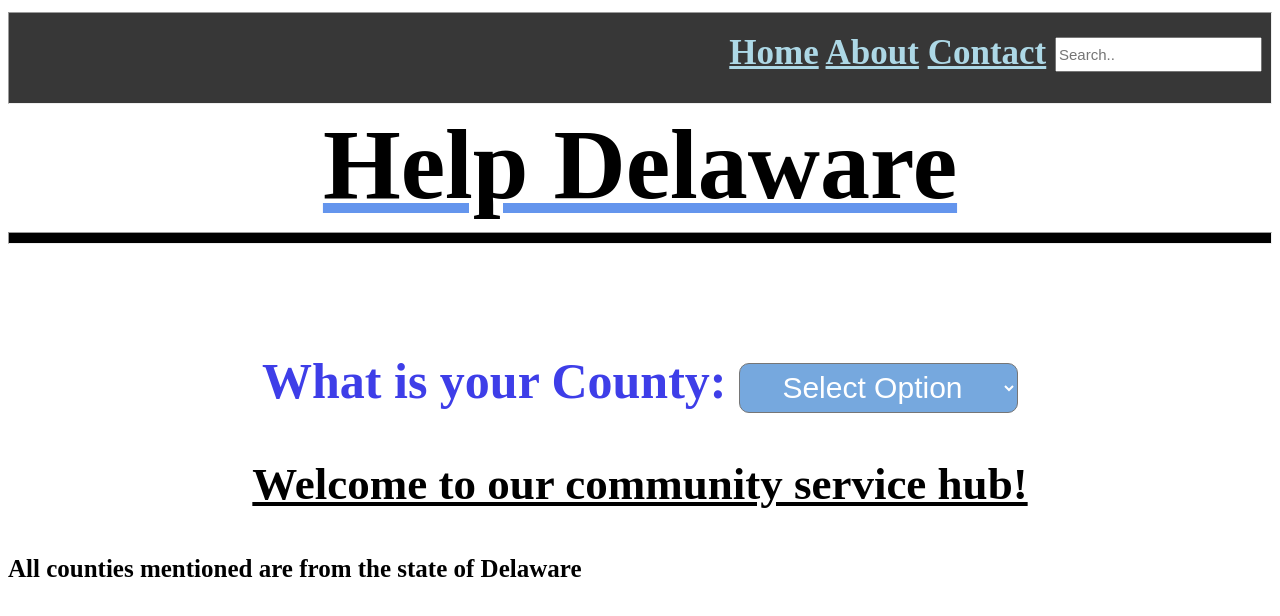
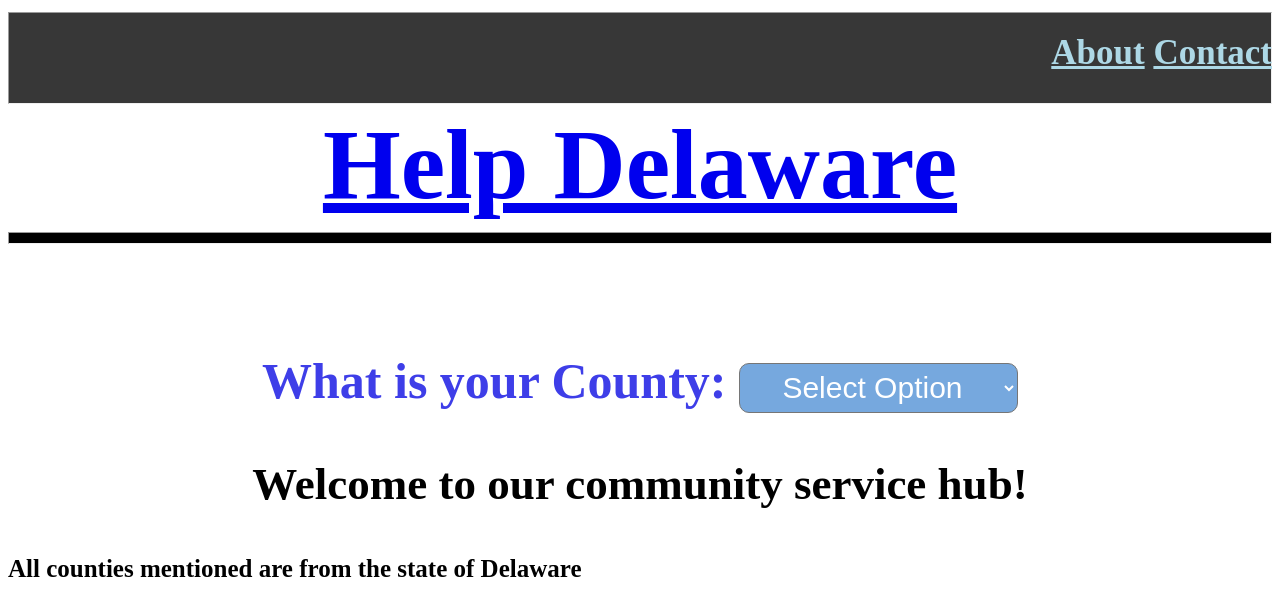
Before and after one commit to Suazmaz/THE-NEW-Project, a plain HTML site: page cool.html in a window 1280 px wide. Drawn offline with Linux system fonts and the light colour scheme.

Commit message:
Update cool.html

```diff
--- a/cool.html
+++ b/cool.html
@@ -1,14 +1,14 @@
 <!DOCTYPE html>
 <head>
  <title>
-   Community Service Hub 1
+   Community Service Hub
  </title>
 
  <link rel="stylesheet" href="github.css">
 </head>
 <body>
 
-<h1 align="center" class="h1"><u class="u">Help Delaware</u> </h1>
+<h1 align="center" class="h1"><a href="cool.html">Help Delaware</a></h1>
 
 
 <hr class="line">
@@ -29,14 +29,14 @@
 </div>
 
 
-<p class=intro><strong><u>Welcome to our community service hub!</u></strong></p>
+<p class=intro><strong>Welcome to our community service hub!</strong></p>
 <p class="p">All counties mentioned are from the state of Delaware</p>
 
 <div class="topnav">
-  <a class="home" href="home">Home</a>
+
   <a class="About" href=about">About</a>
   <a class="Contact" href="contact">Contact</a>
-  <input name=search type="search" placeholder="Search.." class="search">
+  <a class="Terms Of Service" href=""></a>
 </div>
 
 
```
